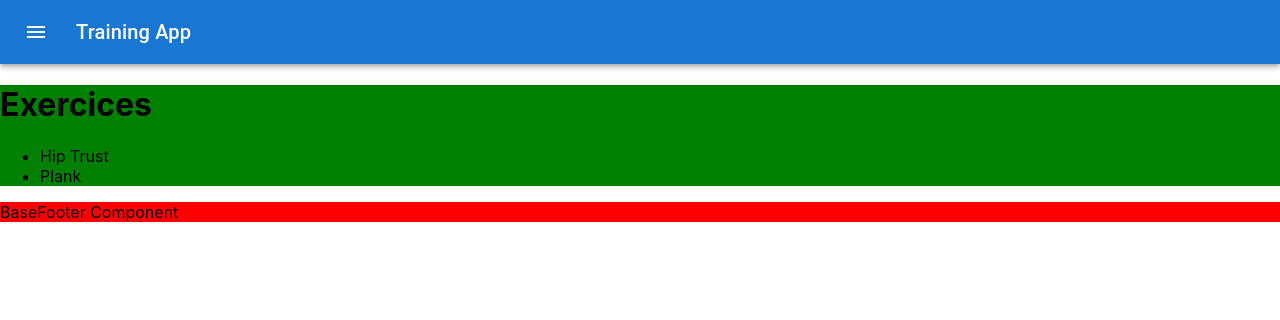
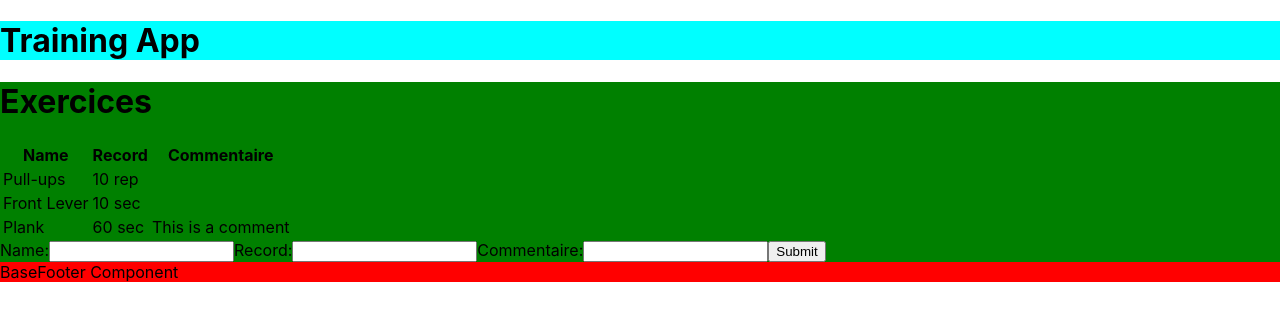
Before and after one commit to LucasVivas/training-app, a React (Create React App) app: page / in a window 1280 px wide. Shown: the top 320 px of the page. Built offline with nearby package versions, Linux system fonts and the light colour scheme.

Commit message:
Add yarn eslint and create array

```diff
--- /dev/null
+++ b/src/components/base/AddExerciceForm/AddExerciceForm.js
@@ -0,0 +1,25 @@
+import React from "react";
+const AddExerciceForm = () => {
+  return (
+    <form>
+      <label>
+        Name:
+        <input type="text" name="name" />
+      </label>
+
+      <label>
+        Record:
+        <input type="text" name="record" />
+      </label>
+
+      <label>
+        Commentaire:
+        <input type="text" name="commentaire" />
+      </label>
+
+      <input type="submit" value="Submit" />
+    </form>
+  );
+};
+
+export default AddExerciceForm;
--- a/src/components/base/BaseHeader/BaseHeader.css
+++ b/src/components/base/BaseHeader/BaseHeader.css
@@ -1 +1,3 @@
-.BaseHeader {}
+.BaseHeader {
+    background-color: aqua;
+}
--- a/src/components/base/BaseHeader/BaseHeader.js
+++ b/src/components/base/BaseHeader/BaseHeader.js
@@ -1,32 +1,10 @@
-import React from 'react';
-import './BaseHeader.css';
-
-import AppBar from "@mui/material/AppBar";
-import Box from "@mui/material/Box";
-import Toolbar from "@mui/material/Toolbar";
-import Typography from "@mui/material/Typography";
-import IconButton from "@mui/material/IconButton";
-import MenuIcon from "@mui/icons-material/Menu";
+import React from "react";
+import "./BaseHeader.css";
 
 const BaseHeader = () => (
-  <Box sx={{ flexGrow: 1 }}>
-    <AppBar position="static">
-      <Toolbar>
-        <IconButton
-          size="large"
-          edge="start"
-          color="inherit"
-          aria-label="menu"
-          sx={{ mr: 2 }}
-        >
-          <MenuIcon />
-        </IconButton>
-        <Typography variant="h6" component="div" sx={{ flexGrow: 1 }}>
-          Training App
-        </Typography>
-      </Toolbar>
-    </AppBar>
-  </Box>
+  <div className="BaseHeader" data-testid="BaseHeader">
+    <h1>Training App</h1>
+  </div>
 );
 
 BaseHeader.propTypes = {};
--- a/src/components/base/BaseMain/BaseMain.js
+++ b/src/components/base/BaseMain/BaseMain.js
@@ -1,15 +1,37 @@
 import React from "react";
 import "./BaseMain.css";
+import Exercice from "../Exercice/Exercice";
+import AddExerciceForm from "../AddExerciceForm/AddExerciceForm";
 
 const BaseMain = () => (
   <div className="BaseMain" data-testid="BaseMain">
     <h1>Exercices</h1>
-    <ul>
-      <div>
-        <li>Hip Trust</li>
-      </div>
-      <li>Plank</li>
-    </ul>
+    <table>
+      <thead>
+        <tr>
+          <th>Name</th>
+          <th>Record</th>
+          <th>Commentaire</th>
+        </tr>
+      </thead>
+      <tbody>
+        <Exercice
+          name="Pull-ups"
+          record="10 rep"
+          comment="&nbsp;"
+        ></Exercice>
+        <Exercice
+          name="Front Lever"
+          record="10 sec"
+          comment="&nbsp;"
+        ></Exercice>
+        <Exercice name="Plank"
+        record="60 sec"
+        comment="This is a comment"></Exercice>
+      </tbody>
+    </table>
+
+    <AddExerciceForm></AddExerciceForm>
   </div>
 );
 
--- /dev/null
+++ b/src/components/base/Exercice/Exercice.js
@@ -0,0 +1,13 @@
+import React from "react";
+
+const Exercice = (props) => {
+  return (
+    <tr>
+      <td>{props.name}</td>
+      <td>{props.record}</td>
+      <td>{props.comment}</td>
+    </tr>
+  );
+}
+
+export default Exercice;
--- a/src/components/layouts/DefaultLayout/DefaultLayout.js
+++ b/src/components/layouts/DefaultLayout/DefaultLayout.js
@@ -1,5 +1,4 @@
 import React from "react";
-import PropTypes from "prop-types";
 import "./DefaultLayout.css";
 import BaseHeader from "../../base/BaseHeader/BaseHeader";
 import BaseMain from "../../base/BaseMain/BaseMain";
```
Also changed, not shown: package.json (+7 -0 lines), src/components/base/BaseHeader/BaseHeaderWithMaterial copy.js (added, +36 -0 lines), .eslintrc.json (added), .yarnrc.yml (added), 1 other file (tests, documents, lock files or other folders).
